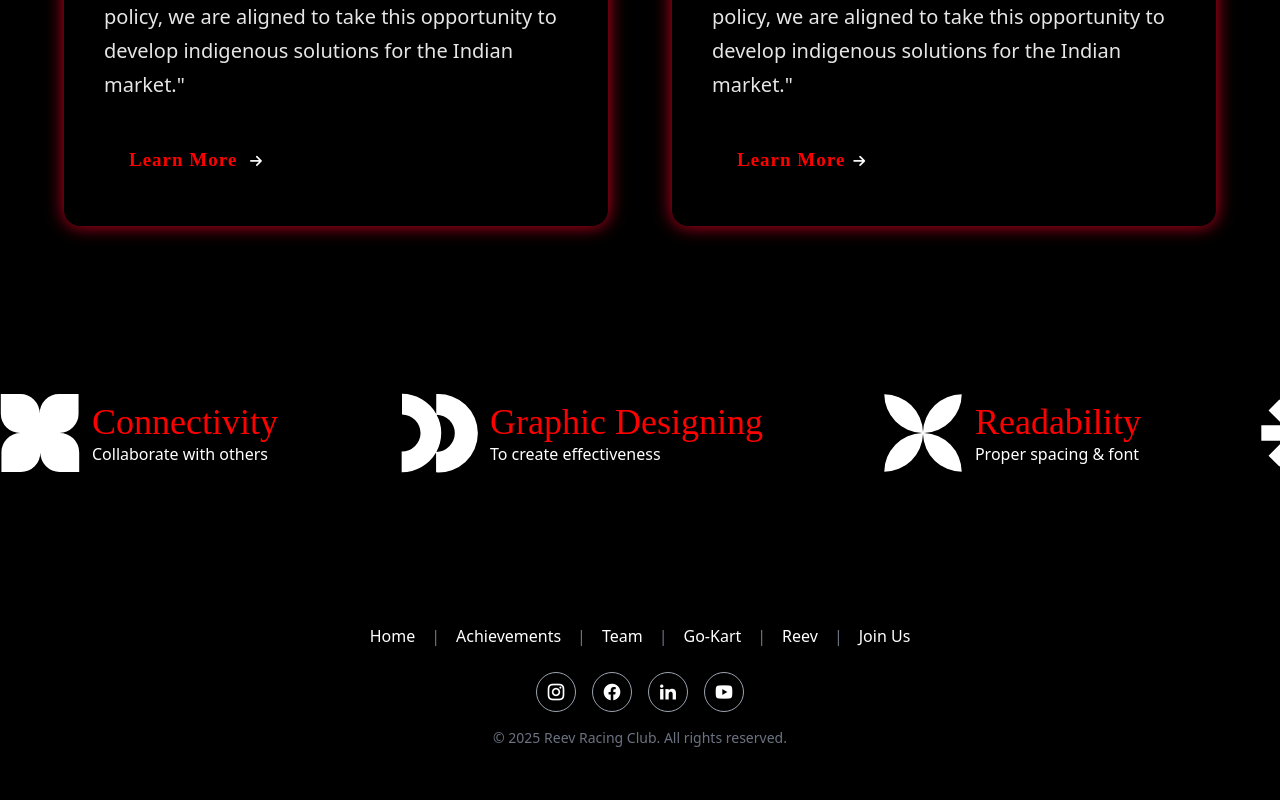
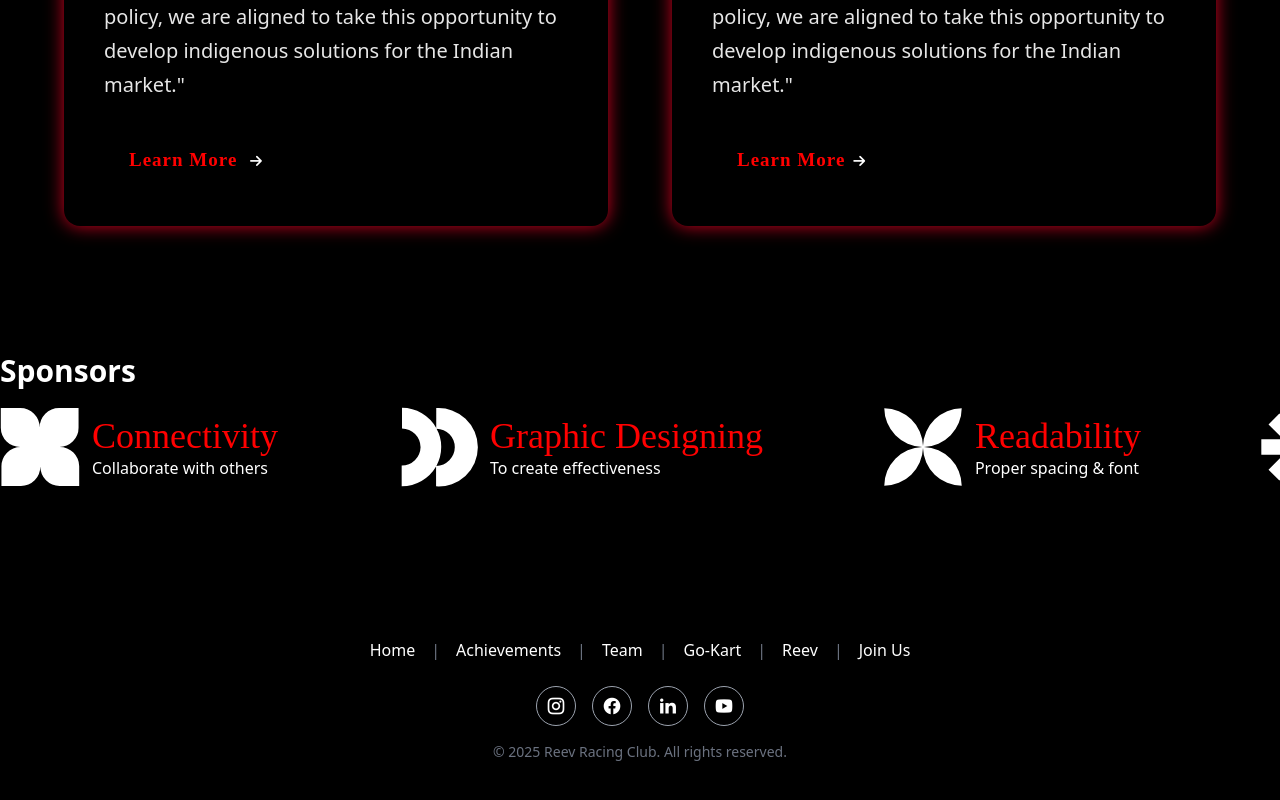
Before and after one commit to The-Illogical-Thinker/resonance-website, a React (Vite) app: page / in a window 1280 px wide. Shown: the part 4021-4821 px from the top of the page. Built offline with nearby package versions, Linux system fonts and the light colour scheme.

Commit message:
Update Index.jsx

```diff
--- a/src/Components/Page/Index.jsx
+++ b/src/Components/Page/Index.jsx
@@ -164,6 +164,10 @@ export default function Index() {
 
     return () => observer.disconnect();
   }, []);
+
+  // sponsors
+
+
 
 
   return (
@@ -583,14 +587,21 @@ export default function Index() {
       {/* End of Gokart / OUR FLEET Section */}
 
       {/* End of Gokart */}
-
-      <div
-        id="VISION"
-        className="relative text-center w-full py-[10px] pt-0"
-      ></div>
+      <div className="JoineUs">
+        <h2 className="learn-more-line">
+          <span
+            style={{
+              fontWeight: "bold",
+              lineHeight: "0",
+              fontSize: "30px",
+              marginBottom: "20%",
+            }}
+          >
+            Sponsors
+          </span>
+        </h2>
 
         {/* Work Section */}
-
 
         {/* Footer Section */}
         {/* Footer Section */}
@@ -762,5 +773,6 @@ export default function Index() {
           </marquee>
         </div>
       </div>
+    </div>
   );
 }
```
Lines whose indentation alone changed are shown as unchanged.
